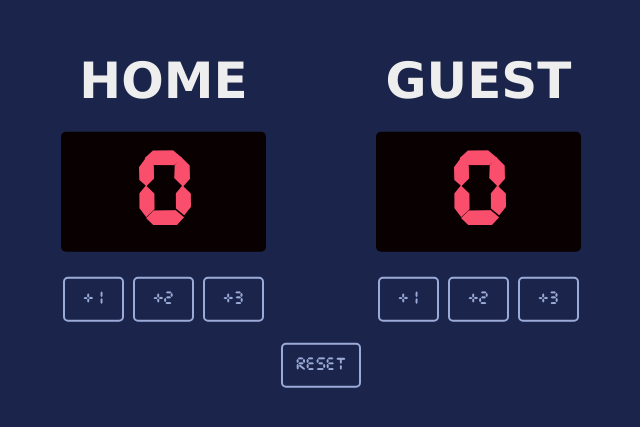
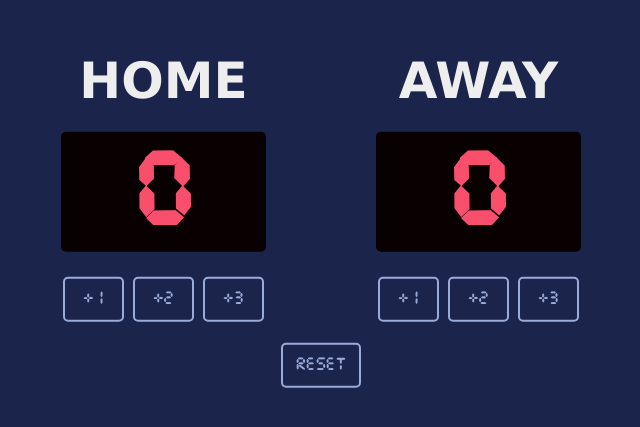
Before and after one commit to limkyouyou/basketball-scoreboard, a plain HTML site: page index.html in a window 1280 px wide. Shown: the part 213-640 px from the top of the page, without its empty margins (319-959 px from the left). Drawn offline with nearby package versions, Linux system fonts and the light colour scheme.

Commit message:
Updated score header

```diff
--- a/index.css
+++ b/index.css
@@ -72,5 +72,4 @@ h3 { /* define the style of h3 */
     height: 45px; /* define the height of the element */
     width: 80px; /* define the width of the element */
     background-color: transparent; /* define the element background as transparent */
-
 }
--- a/index.html
+++ b/index.html
@@ -37,7 +37,7 @@
                 <!-- Delcare a button, its class, and its onclick function -->
             </div>
             <div> <!-- Delcare the third child of its parent -->
-                <h3>GUEST</h3> <!-- Delcare a heading, it is the first child of its parent -->
+                <h3>AWAY</h3> <!-- Delcare a heading, it is the first child of its parent -->
                 <h2 class="score" id="awayScoreEl">0</h2>
                 <!-- Declare the second element, its class, and its id -->
                 <div> <!-- Declare the third element as div -->
```
